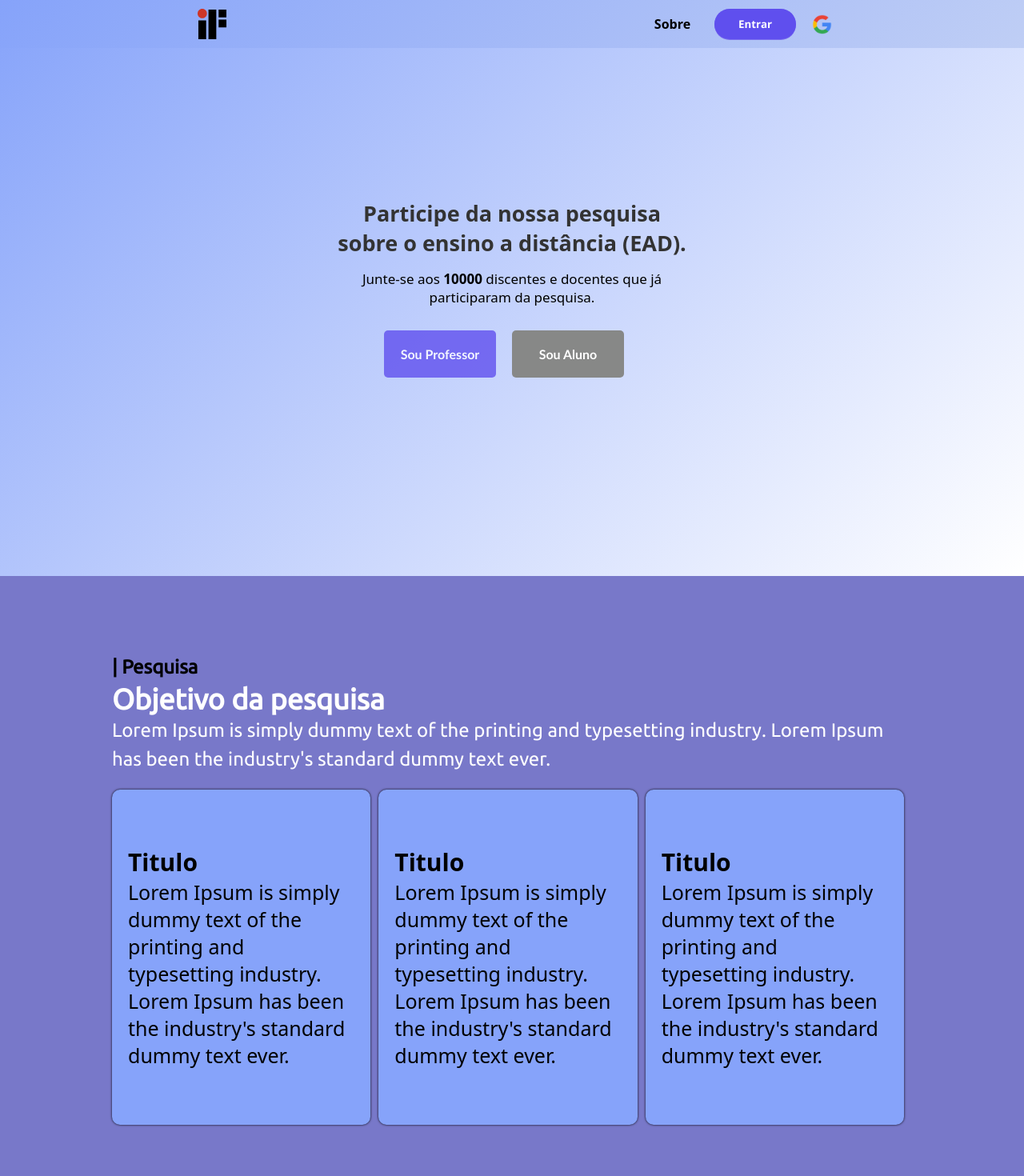
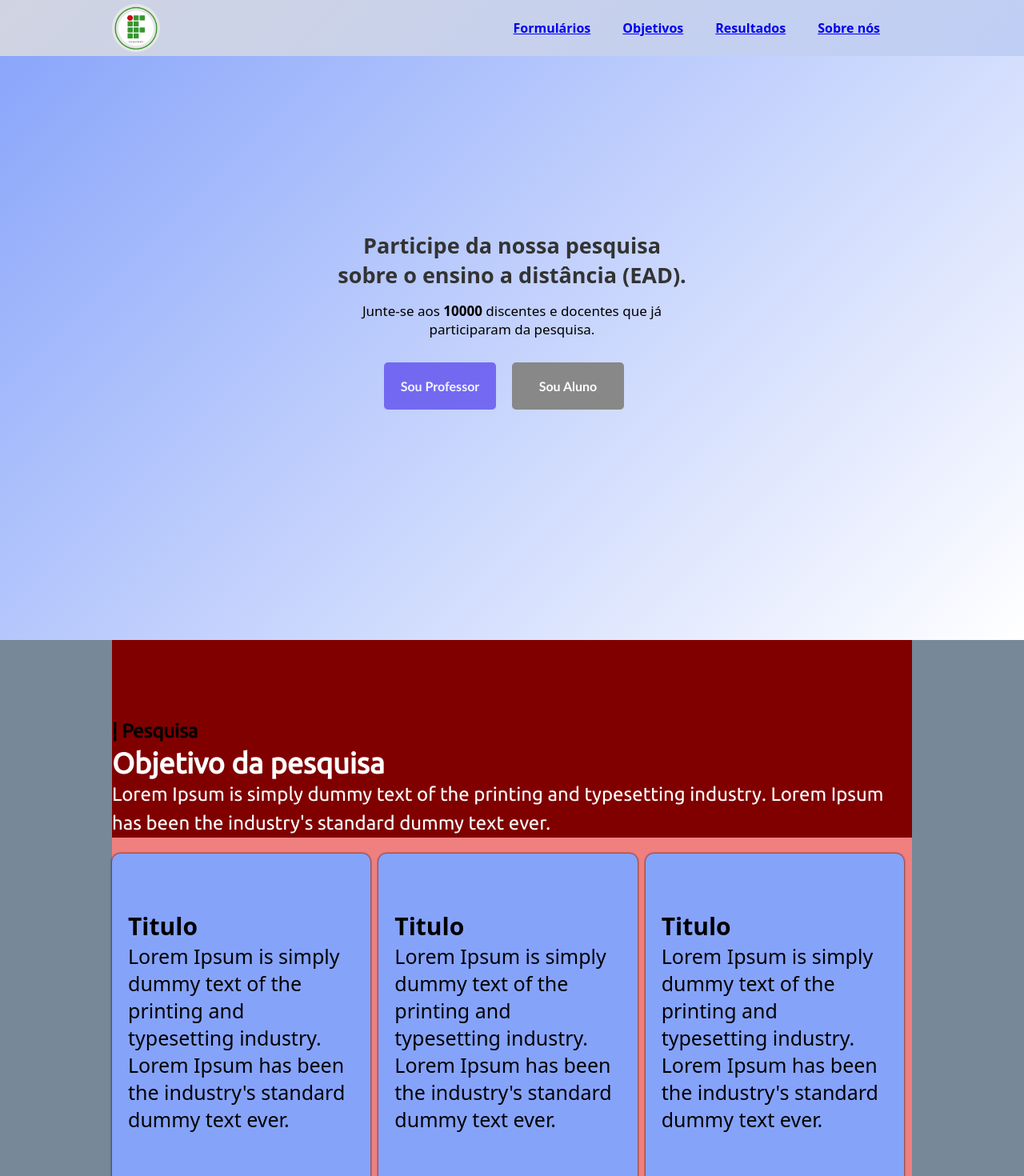
Before and after one commit to RafaelCardoso11/EAD-research-project-Angular, an Angular app: page / in a window 1280 px wide. Shown: the top 1470 px of the page at 80% size. Built offline with nearby package versions, Linux system fonts and the light colour scheme; a web font is replaced by a local one.

Commit message:
Mudanças no header e page-home

```diff
--- a/src/app/components/templates/footer/footer.component.html
+++ b/src/app/components/templates/footer/footer.component.html
@@ -1,5 +1,5 @@
 <footer>
     <div class="subcontainer-footer"></div>
-    <div class="container-footer">
+    <div class="container-footer" id="aboutus">
     </div>
 </footer>
--- a/src/app/components/templates/header/header.component.html
+++ b/src/app/components/templates/header/header.component.html
@@ -1,13 +1,16 @@
 <header>
+    <style>
+        @import url('https://fonts.googleapis.com/css2?family=Lato:wght@300&display=swap');
+    </style>
     <div class="header-container">
-        <div class="logo"><img src="assets/img/if-logo2.svg" alt=""></div>
-        <div class="container-login">
-            <a class="aboutUs" href="">Sobre</a>
-            <button class="bt_register" (click)="modelLoginView()">Entrar</button>
-            <div class="moreLogin">
-                <a class="login-for-gmail"><img src="assets/img/google-logo.png" alt=""></a>
-            </div>
-        </div>
-
+        <div class="logo"><img src="/assets/img/logo.jpg" alt=""></div>
+        <nav class="container-login">
+            <ul>
+                <li class="aboutUs"><a href="#forms">Formulários</a></li>
+                <li class="aboutUs"><a href="#goals">Objetivos</a></li>
+                <li class="aboutUs"><a href="#results">Resultados</a></li>
+                <li class="aboutUs"><a href="#aboutus">Sobre nós</a></li>
+            </ul>
+        </nav>
     </div>
 </header>
--- a/src/app/components/templates/header/header.component.scss
+++ b/src/app/components/templates/header/header.component.scss
@@ -1,11 +1,14 @@
 header {
+    font-family: 'Lato', sans-serif;
     position: fixed;
     z-index: 2;
     width: 100%;
-    height: 60px;
-    background-image: linear-gradient(-45deg, rgb(191, 206, 245), #86a3fa);
+    height: 70px;
+    background-image: linear-gradient(-45deg, rgb(191, 206, 245), #d0d4e2);
     .header-container {
-        max-width: 800px;
+        font-family: 'Lato';
+        font-size: 10%;
+        max-width: 1000px;
         width: 90%;
         margin: 0 auto;
         height: 100%;
@@ -14,19 +17,35 @@ header {
         align-items: center;
         .logo {
             img {
-                width: 50px;
-                height: 50px;
+                border-radius: 52%;
+                background-color: #86a3fa;
+                width: 15%;
+                height: 15%;
             }
         }
         .container-login {
-            display: flex;
+            display: inline;
             align-items: center;
-            .aboutUs{
+            .aboutUs {
+                padding-top: 20%;
                 text-decoration: none;
-                color: black;
+                display: inline;
+                color: rgb(22, 22, 22);
+                font-family: 'Lato', sans-serif;
                 font-size: 16rem;
                 font-weight: 700;
-                margin-right: 30px;
+                margin-right: 40px;
+                border: 1px;
+                cursor: pointer;
+
+
+                .aboutUs a:hover,
+                .aboutUs a:visited {
+                    color: lawngreen;
+                    transition: 400ms;
+                    border-bottom: #3c6bfa solid;
+                    border-radius: 30%;
+                }
             }
             .bt_register {
                 outline: none;
--- a/src/app/components/viewTemplates/content-header-view/content-header-view.component.html
+++ b/src/app/components/viewTemplates/content-header-view/content-header-view.component.html
@@ -1,5 +1,5 @@
 <section class="container-headerView">
-    <div class="content-header">
+    <div class="content-header" id="forms">
         <div class="container">
             <h1 class="title">Participe da nossa pesquisa sobre o ensino a distância (EAD).</h1>
             <p class="desc">Junte-se aos <strong>{{usuarios.id}}</strong> discentes e docentes que já participaram da pesquisa.
--- a/src/app/components/viewTemplates/content-header-view/content-header-view.component.scss
+++ b/src/app/components/viewTemplates/content-header-view/content-header-view.component.scss
@@ -10,7 +10,7 @@
         display: flex;
         flex-direction: column;
         padding: 0px 10px;
-        height: 90vh;
+        height: 100vh;
         align-items: center;
         text-align: center;
         justify-content: center;
--- a/src/app/components/viewTemplates/content-more-about-research-view/content-more-about-research-view.component.html
+++ b/src/app/components/viewTemplates/content-more-about-research-view/content-more-about-research-view.component.html
@@ -1,6 +1,6 @@
 <section class="more-research">
     <div class="container-research">
-        <div class="container-pesquisa">
+        <div class="container-pesquisa" id="goals">
             <h3 class="Summary-title">| Pesquisa</h3>
             <h1 class="title-research">Objetivo da pesquisa</h1>
             <p class="description-title"> Lorem Ipsum is simply dummy text of the printing and typesetting industry.
@@ -29,8 +29,7 @@
                     industry's standard dummy text ever.</div>
             </div>
         </div>
-
-        <div class="container-relatorio">
+        <div class="container-relatorio" id="results">
             <h3 class="Summary-title">| Relatorio</h3>
             <h1 class="title-research">Objetivo da pesquisa</h1>
             <p class="description-title"> Lorem Ipsum is simply dummy text of the printing and typesetting industry.
--- a/src/app/components/viewTemplates/content-more-about-research-view/content-more-about-research-view.component.scss
+++ b/src/app/components/viewTemplates/content-more-about-research-view/content-more-about-research-view.component.scss
@@ -1,5 +1,5 @@
 .more-research {
-    background: rgb(120, 120, 201);
+   background-color: lightslategrey;
     .container-research {
         max-width: 1000px;
 
@@ -40,12 +40,18 @@
             padding: 70px 20px;
             border-radius: 10px;
         }
+        .container-pesquisa {
+            background-color: maroon;
+        }
         .content-pesquisa {
             display: flex;
+            background-color: lightcoral;
             padding: 20px 0px;
         }
         .container-relatorio {
-            padding-bottom: 100px;
+            padding-top: 10px;
+            display: block;
+            background-color: lightseagreen;
         }
     }
 
@@ -54,7 +60,7 @@
     .more-research {
         .container-research {
             .content-pesquisa {
-                flex-direction: column;
+                flex-direction: row;
             }
             .cards{
                 margin-bottom: 20px;
--- a/src/index.html
+++ b/src/index.html
@@ -9,10 +9,10 @@
   <link rel="icon" type="image/x-icon" href="favicon.ico">
   <link rel="preconnect" href="https://fonts.gstatic.com">
   <link href="https://fonts.googleapis.com/css2?family=Ubuntu:wght@300;400&display=swap" rel="stylesheet">
-
   <link href="https://fonts.googleapis.com/css2?family=Roboto:wght@300;400;500&display=swap" rel="stylesheet">
   <link href="https://fonts.googleapis.com/icon?family=Material+Icons" rel="stylesheet">
   <link href="https://fonts.googleapis.com/css2?family=Sansita&display=swap" rel="stylesheet">
+  <link href="https://fonts.googleapis.com/css2?family=Lato:wght@300&display=swap" rel="stylesheet">
 </head>
 
 <body class="mat-typography">
```
Also changed, not shown: src/Assets/img/logo.jpg (added), src/Assets/img/logo2.png (added), src/app/components/templates/header/dist/header.component.css (added).
